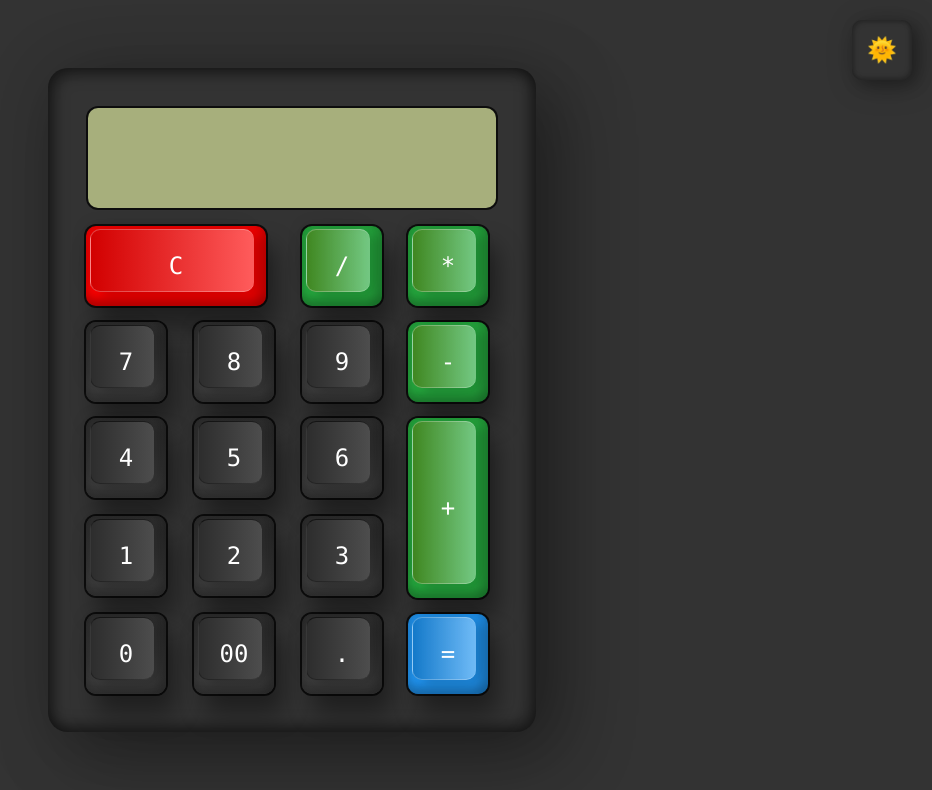
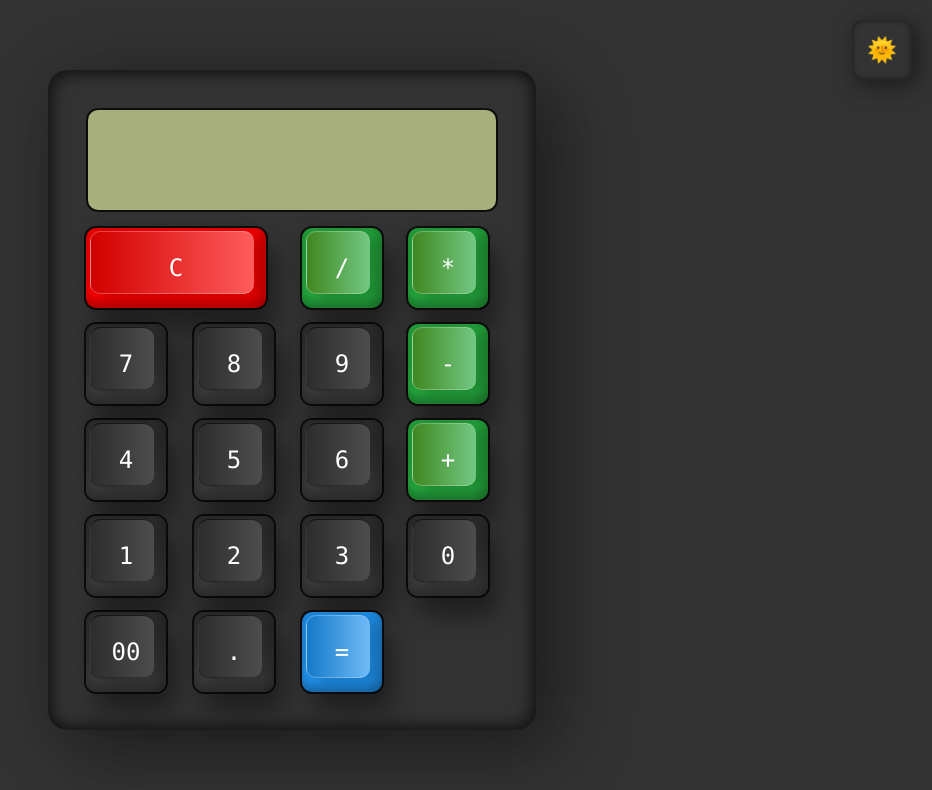
Before and after one commit to Icaro-Vieira/calculadora, a plain HTML site: page index.html in a window 1280 px wide. Shown: the whole page, without its empty margins (348-1280 px from the left). Drawn offline with Linux system fonts and the light colour scheme.

Commit message:
Update index.html

```diff
--- a/index.html
+++ b/index.html
@@ -31,7 +31,7 @@
       <span class="num" onclick="calc.txt.value+='5'"><i>5</i></span>
       <span class="num" onclick="calc.txt.value+='6'"><i>6</i></span>
 
-      <span class="num adicao especial" onclick="calc.txt.value+='+'"><i>+</i></span>
+      <span class="num especial" onclick="calc.txt.value+='+'"><i>+</i></span>
 
       <span class="num" onclick="calc.txt.value+='1'"><i>1</i></span>
       <span class="num" onclick="calc.txt.value+='2'"><i>2</i></span>
```
